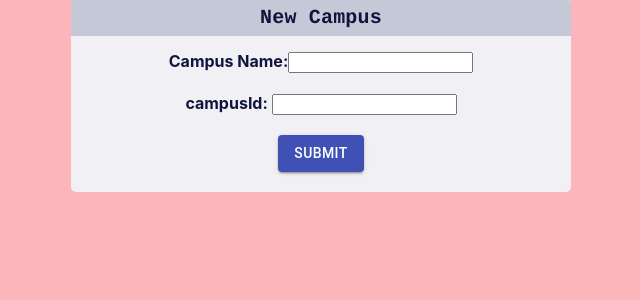
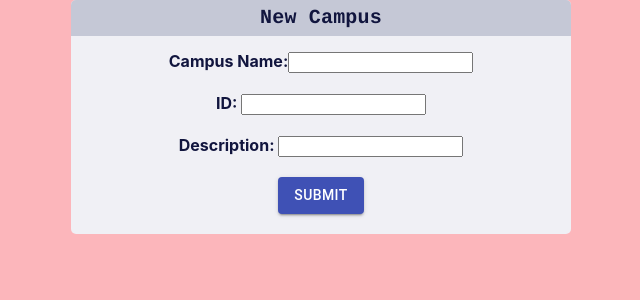
Before and after one commit to ashleyg101/campus_client, a React (Create React App) app: page /newcampus in a window 1280 px wide. Shown: the top 300 px of the page, without its empty margins (319-959 px from the left). Built offline with nearby package versions, Linux system fonts and the light colour scheme.

Commit message:
add campus attempt 2

```diff
--- a/src/components/containers/NewCampusContainer.js
+++ b/src/components/containers/NewCampusContainer.js
@@ -10,8 +10,9 @@ class NewCampusContainer extends Component {
     constructor(props){
         super(props);
         this.state = {
-          campusName: "",
-          campusId: null,
+          name: "",
+          id: null,
+          description: null,
           redirect: false,
           redirectId: null
         };
@@ -27,15 +28,17 @@ class NewCampusContainer extends Component {
         event.preventDefault();
 
         let campus = {
-            campusName: this.state.campusName,
-            campusId: this.state.campusId
+            name: this.state.name,
+            id: this.state.id,
+            description: this.state.description,
         };
 
         let newCampus = await this.props.addCampus(campus);
 
         this.setState({
-          campusName: "",
-          campusId: null,
+          name: "",
+          id: null,
+          description: null,
           redirect: true,
           redirectId: newCampus.id
         });
--- a/src/components/views/NewCampusView.js
+++ b/src/components/views/NewCampusView.js
@@ -45,12 +45,17 @@ const NewCampusView = (props) => {
         </div>
         <form style={{textAlign: 'center'}} onSubmit={(e) => handleSubmit(e)}>
           <label style= {{color:'#11153e', fontWeight: 'bold'}}>Campus Name:</label>
-          <input type="text" name="campusName" onChange ={(e) => handleChange(e)} />
+          <input type="text" name="name" onChange ={(e) => handleChange(e)} />
           <br/>
           <br/>
 
-          <label style={{color:'#11153e', fontWeight: 'bold'}}>campusId: </label>
-          <input type="text" name="campusId" onChange={(e) => handleChange(e)} />
+          <label style={{color:'#11153e', fontWeight: 'bold'}}>ID: </label>
+          <input type="text" name="id" onChange={(e) => handleChange(e)} />
+          <br/>
+          <br/>
+
+          <label style={{color:'#11153e', fontWeight: 'bold'}}>Description: </label>
+          <input type="text" name="description" onChange={(e) => handleChange(e)} />
           <br/>
           <br/>
 
--- a/src/components/views/index.js
+++ b/src/components/views/index.js
@@ -3,5 +3,6 @@ export { default as AllCampusesView } from "./AllCampusesView";
 export { default as AllStudentsView } from "./AllStudentsView";
 export { default as NewStudentView } from "./NewStudentView";
 export { default as CampusView } from "./CampusView";
+export { default as NewCampusView } from "./NewCampusView";
 export { default as StudentView } from "./StudentView";
 export { default as HomePageView } from "./HomePageView";
```
